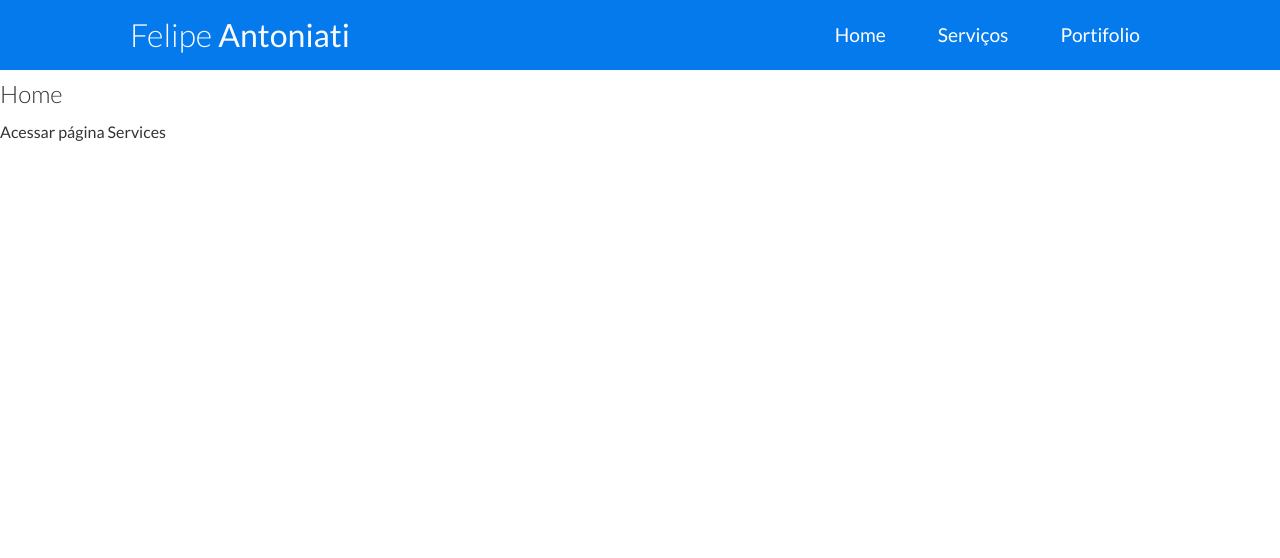
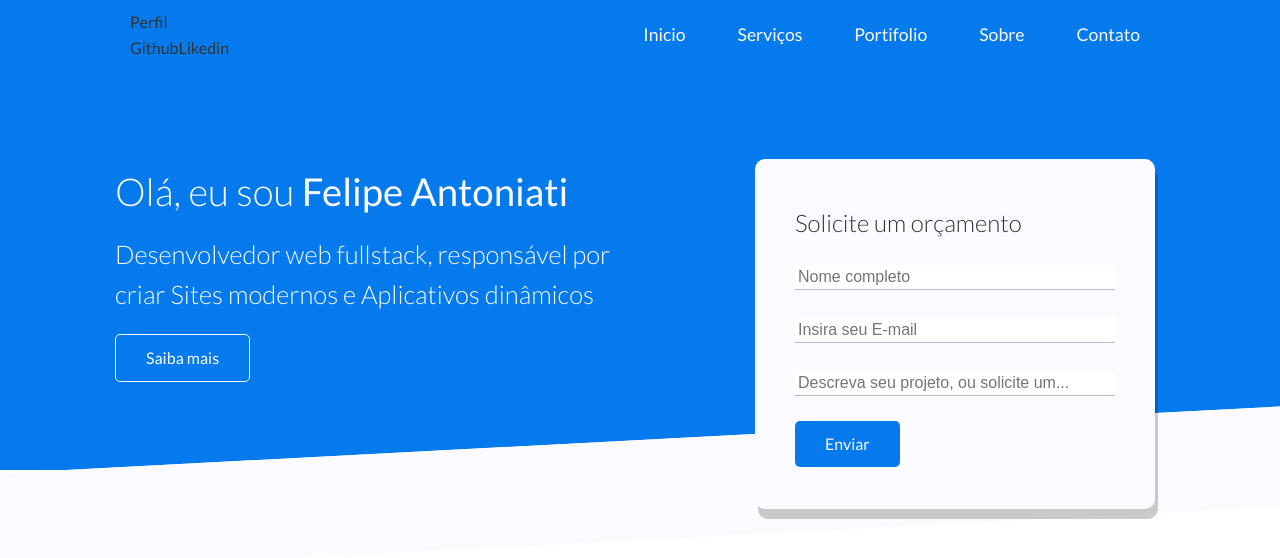
Before and after one commit to Felipe-Antoniati/felipe-antoniati-website, a Next.js app: page / in a window 1280 px wide. Shown: the top 558 px of the page. Built offline with nearby package versions, Linux system fonts and the light colour scheme.

Commit message:
showcase

```diff
--- a/components/Navbar.js
+++ b/components/Navbar.js
@@ -4,14 +4,18 @@ function Navbar() {
   return (
     <div className="wrapper">
       <div className="container flex">
-        <h1 className="logo">
-          Felipe <span>Antoniati</span>
-        </h1>
+      <div className="social-media">
+        <div className="perfil">
+          <a>Perfil</a>
+        </div>
+        <a>Github</a>
+        <a>Likedin</a>
+      </div>
       <nav className="navbar">
         <ul className="nav-menu">
           <li className="nav-item">
           <Link href="/">
-            <a>Home</a>
+            <a>Inicio</a>
           </Link>
           </li>
           <li className="nav-item">
@@ -24,6 +28,16 @@ function Navbar() {
               <a>Portifolio</a>
             </Link>
           </li>
+          <li className="nav-item">
+            <Link href="/portifolio">
+              <a>Sobre</a>
+            </Link>
+          </li>
+          <li className="nav-item">
+            <Link href="/portifolio">
+              <a>Contato</a>
+            </Link>
+          </li>
         </ul>
       </nav>
       </div>
--- a/pages/index.js
+++ b/pages/index.js
@@ -3,10 +3,52 @@ import Link from "next/link";
 function Home() {
   return (
     <section className="showcase">
-      <h1>Home</h1>
-      <Link href="/services">
-        <a>Acessar página Services</a>
-      </Link>
+      <div className="container grid">
+        <div className="showcase-text">
+          <h1 className="logo">
+            Olá, eu sou <span>Felipe Antoniati</span>
+          </h1>
+          <p>
+            Desenvolvedor web fullstack, responsável por
+            <br /> criar Sites modernos e Aplicativos dinâmicos
+          </p>
+          <Link href="/about">
+            <a className="btn btn-outline">Saiba mais</a>
+          </Link>
+        </div>
+        <div className="showcase-form card">
+          <h2>Solicite um orçamento</h2>
+          <form>
+            <div className="form-control">
+              <input
+                type="text"
+                name="name"
+                placeholder="Nome completo"
+                required
+              />
+            </div>
+            <div className="form-control">
+              <input
+                type="text"
+                name="email"
+                placeholder="Insira seu E-mail"
+                required
+              />
+            </div>
+            <div className="form-control">
+              <input
+                type="text"
+                name="message"
+                placeholder="Descreva seu projeto, ou solicite um..."
+                required
+              />
+            </div>
+            <Link href="/about">
+              <a className="btn">Enviar</a>
+            </Link>
+          </form>
+        </div>
+      </div>
     </section>
   );
 }
--- a/styles/global.css
+++ b/styles/global.css
@@ -1,4 +1,10 @@
 @import url('https://fonts.googleapis.com/css2?family=Lato:wght@300;400;700&display=swap');
+
+:root {
+  --primary-color: #047AED;
+  --ghost-white: #FBFBFF;
+  --gray-one: #333;
+}
 
 * {
   margin: 0;
@@ -8,17 +14,13 @@
 
 body {
   font-family: "Lato", sans-serif;
-  color: #333;
+  color: var(--gray-one);
   line-height: 1.6;
 
 }
 
-.nav-menu {
-  list-style-type: none;
-}
-
 a {
-  color: #333;
+  color: var(--gray-one);
   text-decoration: inherit;
 }
 
@@ -36,13 +38,129 @@ img {
   width: 100%;
 }
 
+
+/* Navbar */
 .wrapper {
   height: 70px;
-  background-color: #047AED;
-  color: #FBFBFF;
+  background-color: var(--primary-color);
+  color: var(--ghost-white);
 
 }
 
+.wrapper .flex {
+  justify-content: space-between;
+}
+
+.nav-menu {
+  display: flex;
+  list-style-type: none;
+}
+
+.nav-item a {
+  color: var(--ghost-white);
+  padding: 10px;
+  font-size: 1.1rem;
+  margin-left: 2rem;
+}
+
+.nav-item a:hover {
+  border-bottom: 3px solid var(--ghost-white);
+}
+
+/* Showcase section */
+.showcase {
+  height: 400px;
+  background-color: var(--primary-color);
+  color: var(--ghost-white);
+  position: relative;
+}
+
+.showcase .grid {
+  overflow: visible;
+  grid-template-columns: 55% 45%;
+  gap: 30px;
+}
+
+.showcase::before,
+.showcase::after {
+  content: '';
+  position: absolute;
+  height: 100px;
+  bottom: -70px;
+  right: 0;
+  left: 0;
+  transform: skewY(-3deg);
+  -webkit-transform: skewY(-3deg);
+  -ms-transform: skewY(-3deg);
+  -moz-transform: skewY(-3deg);
+  background: var(--ghost-white);
+}
+
+.showcase h1 {
+  font-size: 2.4rem;
+}
+.showcase h1 span {
+  font-weight: 400;
+}
+.showcase p {
+  font-size: 1.6rem;
+  font-weight: 300;
+  line-height: 2.5rem;
+  margin: 20px 0;
+}
+
+.card {
+  background-color: var(--ghost-white);
+  border-radius: 10px;
+  box-shadow: 3px 10px rgba(0, 0, 0, 0.2);
+  color: var(--gray-one);
+  padding: 20px;
+  margin: 10px;
+}
+
+.showcase-form {
+  position: relative;
+  top: 4rem;
+  height: 350px;
+  width: 400px;
+  padding: 40px;
+  z-index: 100;
+  justify-self: flex-end;
+}
+
+.showcase-form .form-control {
+  margin: 1.6rem 0;
+}
+
+.showcase-form input[type="text"],
+.showcase-form input[type="email"] {
+  border: 0;
+  border-bottom: 0.1rem solid #B4BECB;
+  width: 100%;
+  padding: 3px;
+  font-size: 1rem;
+}
+
+.btn {
+  display: inline-block;
+  padding: 10px 30px;
+  cursor: pointer;
+  background-color: var(--primary-color);
+  color: var(--ghost-white);
+  border: none;
+  border-radius: 5px;
+}
+
+.btn-outline {
+  background-color: transparent;
+  border: 1px solid var(--ghost-white);
+}
+
+.showcase-form input:focus {
+  outline: none;
+}
+
+/* Utils */
 .container {
   max-width: 1100px;
   margin: 0 auto;
@@ -50,28 +168,18 @@ img {
   padding: 0 40px;
 }
 
-.logo span {
-  font-weight: 400;
-}
-
 .flex {
   display: flex;
-  justify-content: space-between;
+  justify-content: center;
   align-items: center;
   height: 100%;
 }
 
-.nav-menu {
-  display: flex;
+.grid {
+  display: grid;
+  grid-template-columns: repeat(2, 1fr);
+  gap: 20px;
+  justify-content: center;
+  align-items: center;
+  height: 100%;
 }
-
-.nav-item a {
-  color: #FFF;
-  padding: 10px;
-  font-size: 1.2rem;
-  margin-left: 2rem;
-}
-
-.nav-item a:hover {
-  border-bottom: 3px solid #FFF;
-}
```
Also changed, not shown: pages/about.js (added, +9 -0 lines), pages/utils/Contador.js (deleted, +0 -16 lines).
